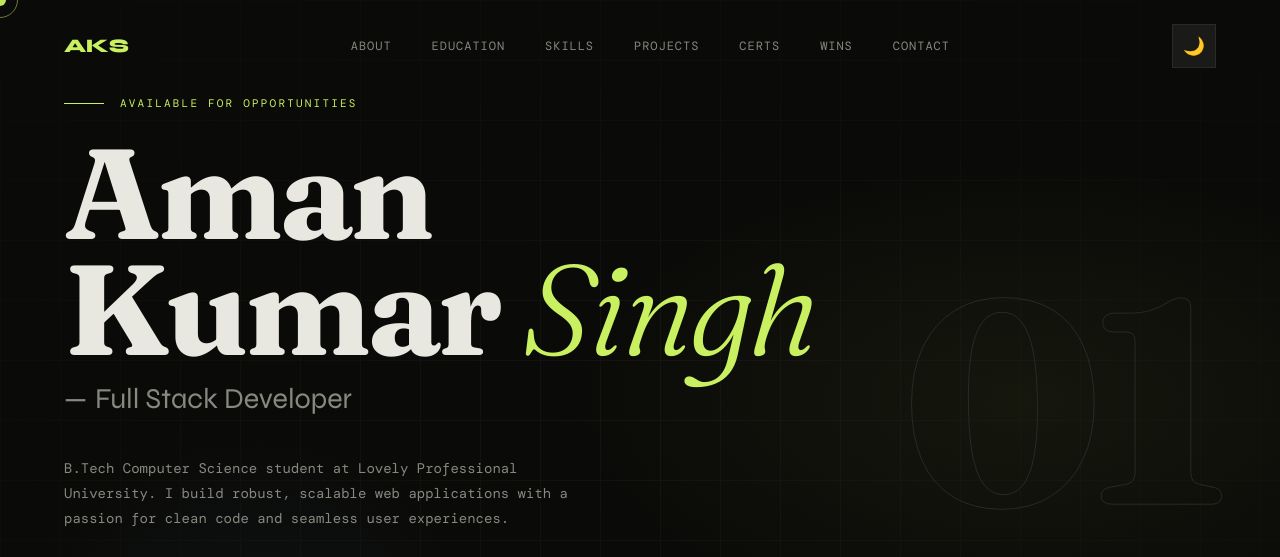
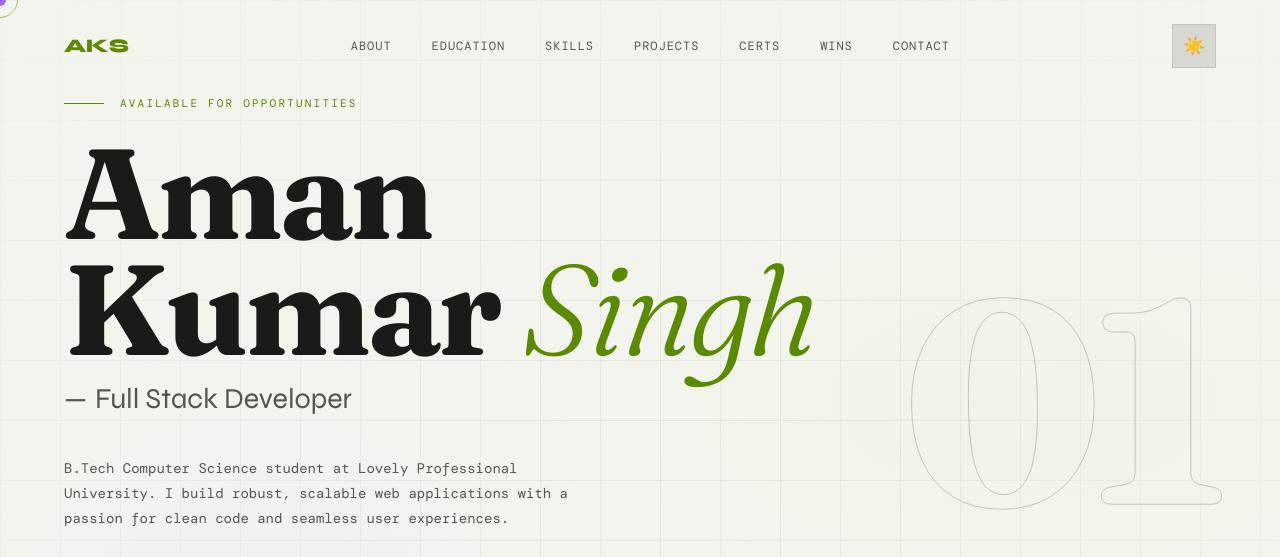
Before and after one commit to 5723aman/portfolioAman, a plain HTML site: page index.html in a window 1280 px wide. Both pictures are taken after a click on the button "Toggle light/dark mode". Shown: the top 557 px of the page. Drawn offline with nearby package versions, Linux system fonts and the light colour scheme; a web font is replaced by a local one.

Commit message:
Refactor light mode styles and theme toggle button
Updated light mode colors and improved theme toggle button functionality.

```diff
--- a/index.html
+++ b/index.html
@@ -20,15 +20,15 @@
   }
 
   body.light-mode {
-    --bg: #f5f5f0;
-    --surface: #ececе6;
-    --surface: #e8e8e2;
-    --surface2: #ddddd8;
-    --border: #ccccс6;
-    --border: #c8c8c2;
+    --bg: #f4f4ef;
+    --surface: #eaeae5;
+    --surface2: #d8d8d3;
+    --border: #c4c4be;
     --text: #1a1a18;
     --muted: #555550;
-    --dim: #999990;
+    --dim: #888880;
+    --accent: #5a8a00;
+    --accent3: #0080a8;
   }
 
   /* Theme Toggle */
@@ -39,10 +39,13 @@
     display: flex;
     align-items: center;
     justify-content: center;
-    cursor: pointer;
+    cursor: pointer !important;
+    pointer-events: all !important;
     transition: all 0.2s;
     flex-shrink: 0;
     font-size: 1.1rem;
+    position: relative;
+    z-index: 200;
   }
   .theme-toggle:hover {
     border-color: var(--accent);
@@ -61,6 +64,7 @@
     line-height: 1.7;
     overflow-x: hidden;
     cursor: none;
+    transition: background 0.3s, color 0.3s;
   }
 
   /* Custom Cursor */
@@ -1193,7 +1197,7 @@
     <li><a href="#achievements">Wins</a></li>
     <li><a href="#contact">Contact</a></li>
   </ul>
-  <button class="theme-toggle" id="themeToggle" title="Toggle light/dark mode">🌙</button>
+  <button class="theme-toggle" id="themeToggle" title="Toggle light/dark mode" onclick="document.body.classList.toggle('light-mode'); this.textContent = document.body.classList.contains('light-mode') ? '☀️' : '🌙';">🌙</button>
 </nav>
 
 <!-- ===== HERO ===== -->
@@ -1584,7 +1588,7 @@
   </div>
 </footer>
 
-<script data-cfasync="false" src="/cdn-cgi/scripts/5c5dd728/cloudflare-static/email-decode.min.js"></script><script data-cfasync="false" src="/cdn-cgi/scripts/5c5dd728/cloudflare-static/email-decode.min.js"></script><script data-cfasync="false" src="/cdn-cgi/scripts/5c5dd728/cloudflare-static/email-decode.min.js"></script><script>
+<script>
   // Theme toggle
   const toggleBtn = document.getElementById('themeToggle');
   toggleBtn.addEventListener('click', () => {
```
